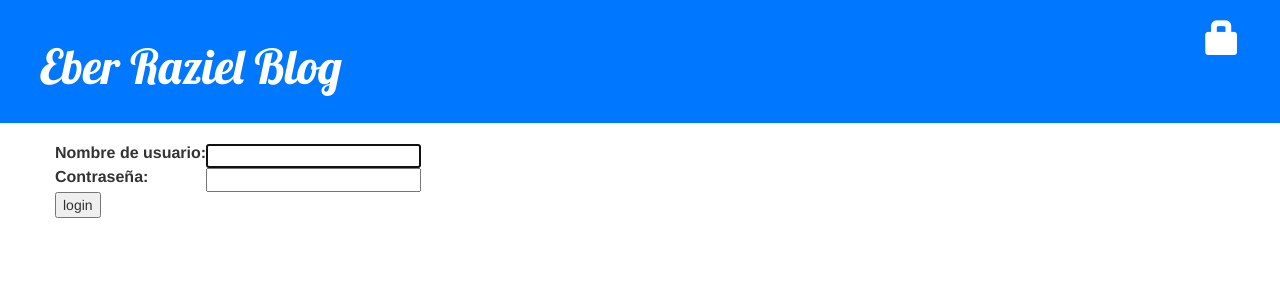
After one commit to eberesquivel/django-blog, a Django app: page /accounts/login/ in a window 1280 px wide. The commit adds this page. Shown: the top 300 px of the page. Run offline with Django 3.2, Linux system fonts and the light colour scheme; some libraries are stand-ins or nearby versions.

Commit message:
login agregado

```diff
--- a/blog/templates/blog/base.html
+++ b/blog/templates/blog/base.html
@@ -9,9 +9,14 @@
     </head>
     <body>
             <div class="page-header">
+                {% if user.is_authenticated %}
                 <a href="{% url 'nuevo_post' %}" class="top-menu"><span class="glyphicon glyphicon-plus"></span></a>
-                {% if user.is_authenticated %}
                 <a href="{% url 'post_draft_list' %}" class="top-menu"><span class="glyphicon glyphicon-edit"></span></a>
+                <p class="top-menu">Hola {{ user.username }} <small>(<a href="{% url 'logout' %}">Salir</a>)</small></p>
+
+                {% else %}
+
+                <a href="{% url 'login' %}" class="top-menu"><span class="glyphicon glyphicon-lock"></span></a>
 
                 {% endif %}
                 <h1><a href="/">Eber Raziel Blog</a></h1>
--- /dev/null
+++ b/blog/templates/registration/login.html
@@ -0,0 +1,24 @@
+{% extends "blog/base.html" %}
+
+{% block content %}
+    {% if form.errors %}
+        <p>Tu usuario y contraseña no coinciden. Intenta de nuevo</p>
+    {% endif %}
+
+    <form method="post" action="{% url 'login' %}">
+    {% csrf_token %}
+        <table>
+        <tr>
+            <td>{{ form.username.label_tag }}</td>
+            <td>{{ form.username }}</td>
+        </tr>
+        <tr>
+            <td>{{ form.password.label_tag }}</td>
+            <td>{{ form.password }}</td>
+        </tr>
+        </table>
+
+        <input type="submit" value="login" />
+        <input type="hidden" name="next" value="{{ next }}" />
+    </form>
+{% endblock %}
--- a/eberraziel/settings.py
+++ b/eberraziel/settings.py
@@ -25,7 +25,7 @@ SECRET_KEY = 'y92&2_=xi!6*$z^p729&w4g5=j%!l_3!ooz(dc-#_s=_si9m#g'
 # SECURITY WARNING: don't run with debug turned on in production!
 DEBUG = True
 
-ALLOWED_HOSTS = ['eberesquivel.pythonanywhere.com']
+# ALLOWED_HOSTS = ['eberesquivel.pythonanywhere.com']
 
 
 # Application definition
@@ -122,3 +122,4 @@ USE_TZ = True
 
 STATIC_URL = '/static/'
 STATIC_ROOT = os.path.join(BASE_DIR, 'static')
+LOGIN_REDIRECT_URL = '/'
--- a/eberraziel/urls.py
+++ b/eberraziel/urls.py
@@ -15,8 +15,12 @@ Including another URLconf
 """
 from django.conf.urls import include, url
 from django.contrib import admin
+from django.contrib.auth import views
 
 urlpatterns = [
     url(r'^admin/', admin.site.urls),
+    url(r'^accounts/login/$', views.login, name='login'),
+    url(r'^accounts/logout/$', views.logout, name='logout', kwargs={'next_page': '/'}),
     url(r'', include('blog.urls')),
+
 ]
```
Also changed, not shown: blog/models.py (+17 -0 lines), blog/views.py (+10 -7 lines).
